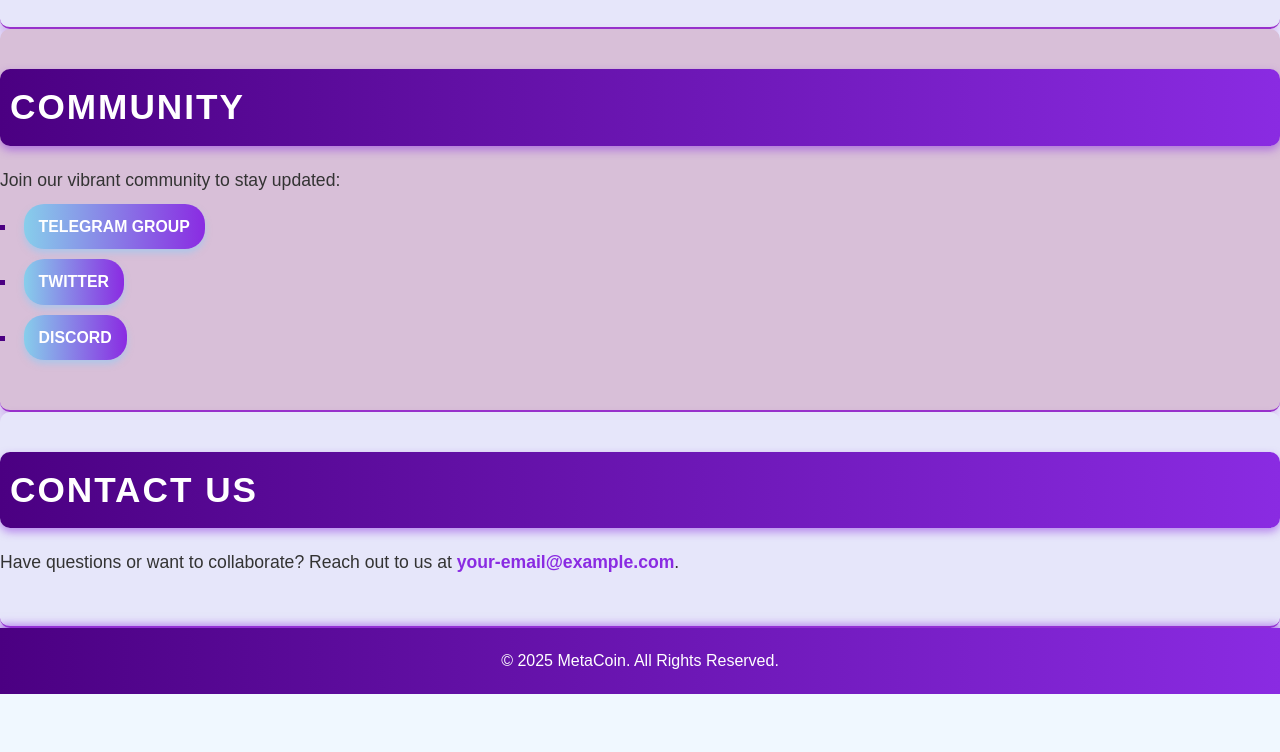
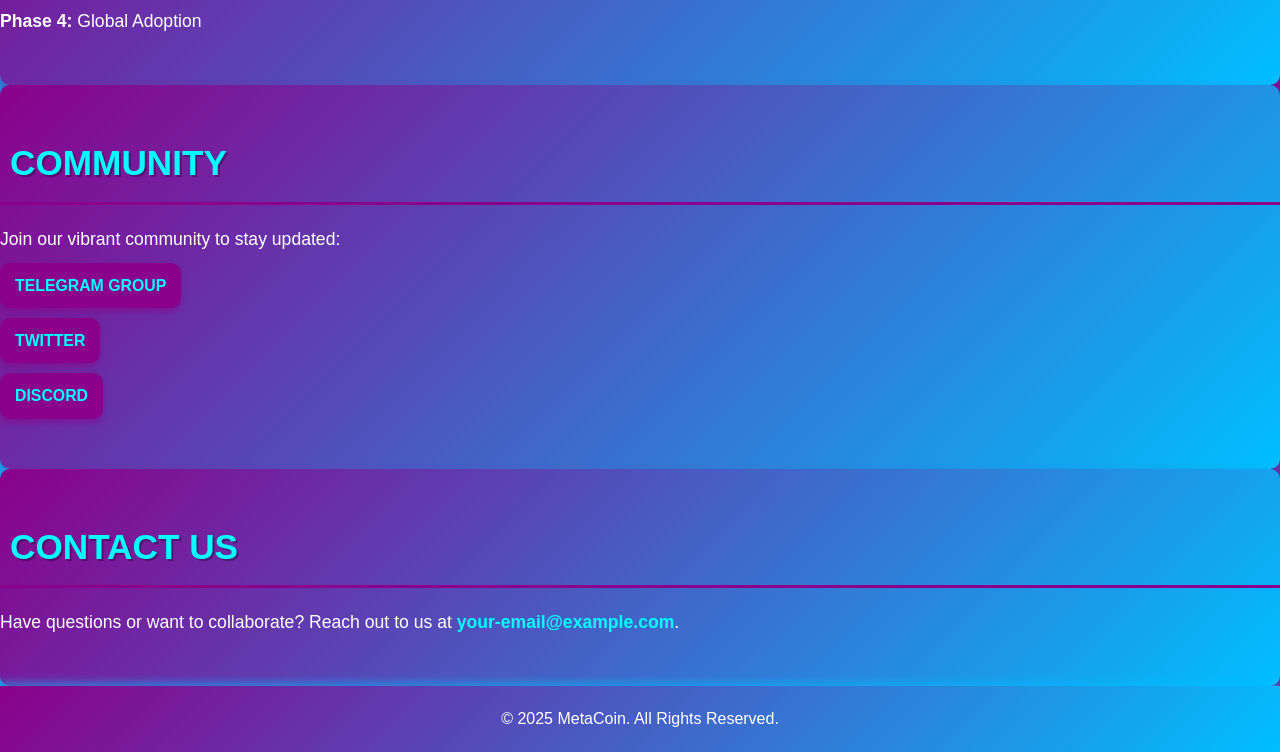
Before and after one commit to happyplace190/MetaCoinAI.github.io, a plain HTML site: page index.html in a window 1280 px wide. Shown: the part 1285-2037 px from the top of the page. Before the commit the page ends 1979 px from the top, so only its background shows below. Drawn offline with Linux system fonts and the light colour scheme.

Commit message:
Update styles-updated.css

```diff
--- a/styles-updated.css
+++ b/styles-updated.css
@@ -8,10 +8,10 @@ body, h1, h2, p, ul, li, a {
 
 /* Body Styling */
 body {
-    background-color: #F0F8FF; /* Light sky blue background */
-    color: #333333;
+    background: linear-gradient(135deg, #00BFFF, #8B008B); /* Matching the gradient colors */
+    color: #ffffff;
     line-height: 1.6;
-    background-image: linear-gradient(to right, #E6E6FA, #F0F8FF); /* Subtle gradient for body */
+    background-attachment: fixed; /* Fixed background for stylish scrolling */
 }
 
 /* Container */
@@ -24,17 +24,17 @@ body {
 
 /* Header */
 header {
-    background: linear-gradient(90deg, #4B0082, #8A2BE2, #87CEFA); /* Dark purple to violet to sky blue gradient */
-    padding: 20px 0;
-    color: #ffffff;
-    border-bottom: 5px solid #9932CC; /* Stylish purple border */
-    box-shadow: 0px 4px 8px rgba(153, 50, 204, 0.6); /* Violet shadow */
+    background: url('/mnt/data/metacoin_070817.jpg') no-repeat center center/cover; /* Adding the image */
+    padding: 40px 0;
+    color: #00FFFF; /* Cyan text color from the image */
+    text-shadow: 2px 2px rgba(0, 0, 0, 0.5); /* Slight shadow for text clarity */
+    border-bottom: 5px solid #8B008B; /* Deep magenta border */
 }
 
 header h1 {
-    font-size: 3em;
+    font-size: 3.5em;
     font-weight: bold;
-    text-shadow: 3px 3px #8A2BE2; /* Enhanced violet glow effect */
+    text-transform: uppercase;
     margin-bottom: 10px;
 }
 
@@ -42,105 +42,94 @@ header p {
     font-size: 1.3em;
     margin-bottom: 20px;
     font-style: italic;
-    text-shadow: 1px 1px #9932CC; /* Subtle purple glow */
 }
 
 header nav a {
     text-decoration: none;
-    color: #ffffff;
+    color: #00FFFF;
     margin: 0 10px;
     font-weight: bold;
     font-size: 1.1em;
     padding: 8px 15px;
-    border-radius: 15px;
-    transition: background 0.3s ease, transform 0.2s ease;
-    background: rgba(138, 43, 226, 0.2); /* Semi-transparent violet */
+    border-radius: 10px;
+    transition: all 0.3s ease;
+    background: rgba(0, 255, 255, 0.2); /* Semi-transparent cyan */
 }
 
 header nav a:hover {
-    background: #8A2BE2; /* Violet hover effect */
-    color: #ffffff;
-    transform: scale(1.1); /* Slight zoom effect */
+    background: #00BFFF; /* Vibrant blue hover effect */
+    transform: scale(1.1);
 }
 
 /* Section */
 .section {
     padding: 40px 0;
-    background-color: #E6E6FA; /* Light lavender for contrast */
-    border-bottom: 2px solid #9932CC; /* Dark purple border */
+    background: linear-gradient(135deg, #8B008B, #00BFFF); /* Alternating gradient colors */
     border-radius: 10px;
     text-align: left;
-    box-shadow: 0px 6px 12px rgba(153, 50, 204, 0.3); /* Section shadow */
-}
-
-.section:nth-child(even) {
-    background-color: #D8BFD8; /* Thistle for alternate sections */
+    box-shadow: 0px 6px 12px rgba(139, 0, 139, 0.3); /* Stylish magenta shadow */
+    color: #ffffff;
 }
 
 .section h2 {
     font-size: 2.2em;
     margin-bottom: 20px;
-    color: #ffffff;
-    background: linear-gradient(90deg, #4B0082, #8A2BE2); /* Dark purple to violet gradient */
+    color: #00FFFF; /* Cyan title */
+    text-transform: uppercase;
+    text-shadow: 2px 2px rgba(0, 0, 0, 0.3);
     padding: 10px;
-    border-radius: 10px;
-    box-shadow: 0px 4px 8px rgba(138, 43, 226, 0.5); /* Violet shadow */
-    text-transform: uppercase;
-    letter-spacing: 2px;
+    border-bottom: 3px solid #8B008B;
 }
 
 .section ul, .section p {
     font-size: 1.1em;
     margin-bottom: 10px;
-    color: #333333;
 }
 
 .section ul li {
     margin-bottom: 10px;
-    list-style: square inside;
-    color: #4B0082; /* Dark purple bullet points */
+    color: #ffffff;
 }
 
 /* Links */
 a {
-    color: #8A2BE2; /* Violet links */
+    color: #00FFFF; /* Cyan links */
     text-decoration: none;
     font-weight: bold;
 }
 
 a:hover {
-    color: #9932CC; /* Bright purple hover */
+    color: #8B008B; /* Deep magenta hover */
     text-decoration: underline;
-    font-size: 1.05em; /* Slight increase in size on hover */
+    font-size: 1.05em;
 }
 
 /* Footer */
 footer {
     text-align: center;
-    background: linear-gradient(90deg, #4B0082, #8A2BE2); /* Dark purple to violet */
+    background: linear-gradient(135deg, #8B008B, #00BFFF); /* Gradient footer */
     padding: 20px 0;
-    color: #ffffff;
-    font-size: 1em;
-    box-shadow: 0px -4px 8px rgba(138, 43, 226, 0.5); /* Violet shadow */
+    color: #00FFFF;
+    box-shadow: 0px -4px 8px rgba(0, 191, 255, 0.5);
 }
 
 /* Button Styling for Links */
 .section ul li a {
     display: inline-block;
     padding: 10px 15px;
-    background: linear-gradient(90deg, #87CEEB, #8A2BE2); /* Sky blue to violet gradient */
-    color: #ffffff;
-    border-radius: 20px;
+    background: #8B008B; /* Deep magenta background */
+    color: #00FFFF;
+    border-radius: 10px;
     text-transform: uppercase;
     font-size: 0.9em;
     font-weight: bold;
     transition: all 0.3s ease;
-    box-shadow: 0px 4px 6px rgba(135, 206, 250, 0.5); /* Button shadow */
+    box-shadow: 0px 4px 6px rgba(139, 0, 139, 0.5);
 }
 
 .section ul li a:hover {
-    background: linear-gradient(90deg, #8A2BE2, #4B0082); /* Reverse violet gradient */
+    background: #00BFFF; /* Vibrant blue hover effect */
     color: #ffffff;
-    box-shadow: 0px 6px 12px rgba(138, 43, 226, 0.7); /* Stronger glow on hover */
-    transform: translateY(-2px); /* Subtle lift effect */
+    box-shadow: 0px 6px 12px rgba(0, 191, 255, 0.7);
+    transform: translateY(-2px);
 }
```
